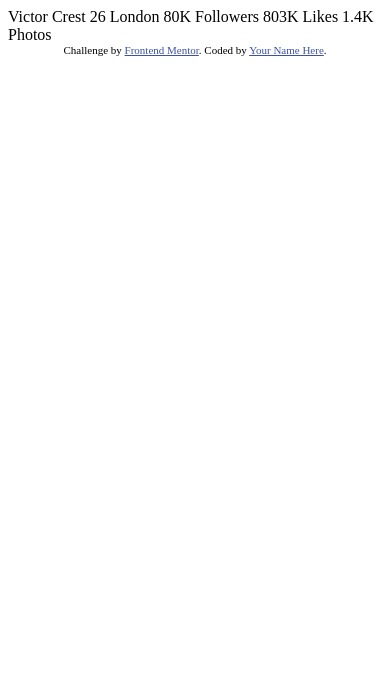
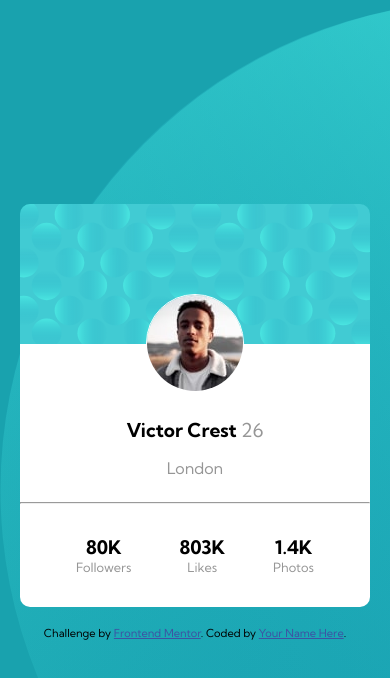
Before and after one commit to barretobruno411/profile-card-component-main, a plain HTML site: page index.html in a window 390 px wide. Drawn offline with Linux system fonts and the light colour scheme.

Commit message:
Add mobile design

```diff
--- /dev/null
+++ b/assets/styles/styles.css
@@ -0,0 +1,101 @@
+@import url("https://fonts.googleapis.com/css2?family=Bebas+Neue&family=Kumbh+Sans:wght@400;700&display=swap");
+:root {
+  /* primary */
+  --Dark-cyan: hsl(185, 75%, 39%);
+  --Very-dark-desaturated-blue: hsl(229, 23%, 23%);
+  --Dark-grayish-blue: hsl(227, 10%, 46%);
+  /* neutral */
+  --Dark-gray: hsl(0, 0%, 59%);
+}
+* {
+  margin: 0;
+  padding: 0;
+  box-sizing: border-box;
+}
+body {
+  font-family: "Kumbh Sans", sans-serif;
+  min-width: 375px;
+  max-width: 1440px;
+  margin: 0 auto;
+  min-height: 100vh;
+  display: flex;
+  flex-direction: column;
+  align-items: center;
+  justify-content: center;
+  background-color: hsl(185, 75%, 39%);
+  background-image: url("/images/bg-pattern-top.svg"),
+    url("/images/bg-pattern-bottom.svg");
+  background-origin: border-box;
+}
+hr {
+  height: 2px;
+  width: 100%;
+  background-color: var(--Dark-gray);
+}
+.card {
+  min-width: 85vw;
+  min-height: 50vh;
+  border-radius: 10px;
+  overflow: hidden;
+}
+.top-background > img {
+  display: block;
+  width: 100%;
+}
+.card-info {
+  background-color: #fff;
+  position: relative;
+  display: flex;
+  flex-direction: column;
+  align-items: center;
+  border-radius: 0 0 10px 10px;
+}
+.card-info > img {
+  position: relative;
+  border-radius: 50%;
+  border: solid 1px #fff;
+  top: -50px;
+  margin: 0 auto;
+}
+.card-info > h1 {
+  font-size: 1.2rem;
+  margin-bottom: 1rem;
+  margin-top: -1.5rem;
+}
+.card-info > h1 > span {
+  color: var(--Dark-gray);
+  font-weight: 400;
+}
+.card-info > h2 {
+  color: var(--Dark-gray);
+  font-size: 1rem;
+  font-weight: 400;
+  margin-bottom: 1.5rem;
+}
+.card-bottom {
+  padding: 2rem;
+  width: 100%;
+  /* border: 1px solid red; */
+  display: flex;
+  justify-content: space-around;
+}
+.card-bottom p {
+  color: var(--Dark-gray);
+  font-weight: 400;
+  font-size: 0.8rem;
+}
+.followers,
+.likes,
+.photos {
+  display: flex;
+  flex-direction: column;
+  align-items: center;
+  justify-content: center;
+}
+.attribution {
+  font-size: 11px;
+  text-align: center;
+}
+.attribution a {
+  color: hsl(228, 45%, 44%);
+}
--- a/index.html
+++ b/index.html
@@ -1,35 +1,51 @@
 <!DOCTYPE html>
 <html lang="en">
   <head>
-  <meta charset="UTF-8">
-  <meta name="viewport" content="width=device-width, initial-scale=1.0"> <!-- displays site properly based on user's device -->
+    <meta charset="UTF-8" />
+    <meta name="viewport" content="width=device-width, initial-scale=1.0" />
+    <!-- displays site properly based on user's device -->
 
-  <link rel="icon" type="image/png" sizes="32x32" href="./images/favicon-32x32.png">
-
+    <link
+      rel="icon"
+      type="image/png"
+      sizes="32x32"
+      href="./images/favicon-32x32.png"
+    />
+    <link rel="stylesheet" href="./assets/styles/styles.css" />
     <title>Frontend Mentor | Profile card component</title>
-
-  <!-- Feel free to remove these styles or customise in your own stylesheet 👍 -->
-  <style>
-    .attribution { font-size: 11px; text-align: center; }
-    .attribution a { color: hsl(228, 45%, 44%); }
-  </style>
   </head>
   <body>
-  Victor Crest
-  26
-  London
+    <div class="card">
+      <div class="top-background">
+        <img src="./images/bg-pattern-card.svg" alt="bg" />
+      </div>
+      <div class="card-info">
+        <img src="./images/image-victor.jpg" alt="person" />
+        <h1>Victor Crest <span>26</span></h1>
+        <h2>London</h2>
+        <hr />
+        <div class="card-bottom">
+          <div class="followers">
+            <h3>80K</h3>
+            <p>Followers</p>
+          </div>
+          <div class="likes">
+            <h3>803K</h3>
+            <p>Likes</p>
+          </div>
+          <div class="photos">
+            <h3>1.4K</h3>
+            <p>Photos</p>
+          </div>
+        </div>
+      </div>
+    </div>
 
-  80K
-  Followers
-
-  803K
-  Likes
-
-  1.4K
-  Photos
     <div class="attribution">
-    Challenge by <a href="https://www.frontendmentor.io?ref=challenge" target="_blank">Frontend Mentor</a>.
-    Coded by <a href="#">Your Name Here</a>.
+      Challenge by
+      <a href="https://www.frontendmentor.io?ref=challenge" target="_blank"
+        >Frontend Mentor</a
+      >. Coded by <a href="#">Your Name Here</a>.
     </div>
   </body>
 </html>
```
Lines whose indentation alone changed are shown as unchanged.
